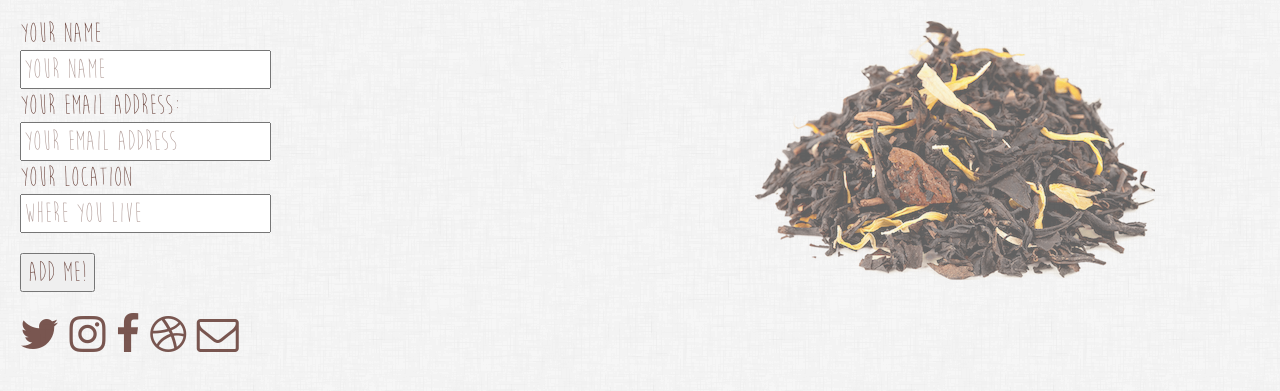
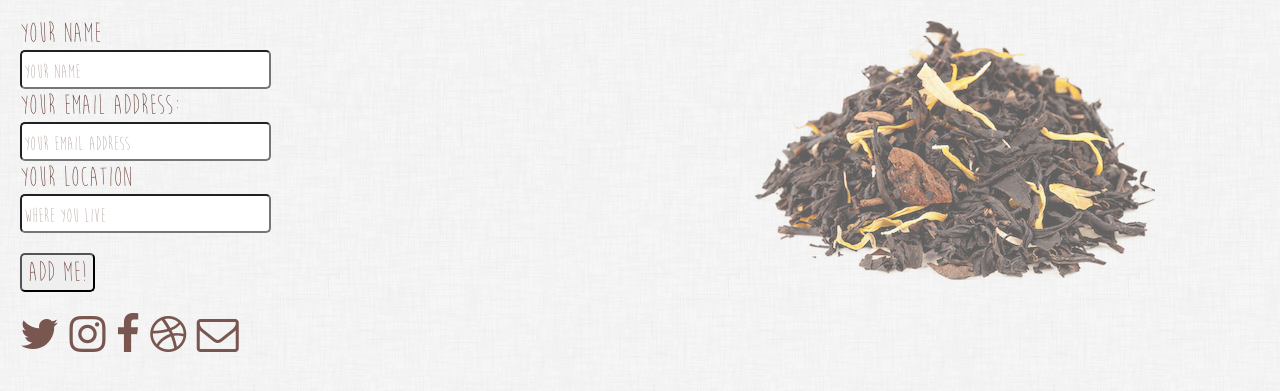
Before and after one commit to thatcat13/product-showcase, a plain HTML site: page index.html in a window 1280 px wide. Shown: the part 1134-1525 px from the top of the page. Drawn offline with Linux system fonts and the light colour scheme.

Commit message:
change font size in form

```diff
--- a/css/custom.css
+++ b/css/custom.css
@@ -224,6 +224,11 @@ h3::before {
   display: inline-block;
   font-size: 1.2em;
   color: rgb(99, 58, 50);
+  border-radius: 5px;
+}
+
+::-webkit-input-placeholder { /* Chrome/Opera/Safari */
+  font-size: 20px;
 }
 
 .form label:nth-child(1n+1) {
@@ -251,6 +256,7 @@ button {
   margin-top: 20px;
   font-size: 1.2em;
   color: rgb(99, 58, 50);
+  border-radius: 5px;
 }
 
 .icon-div {
```
